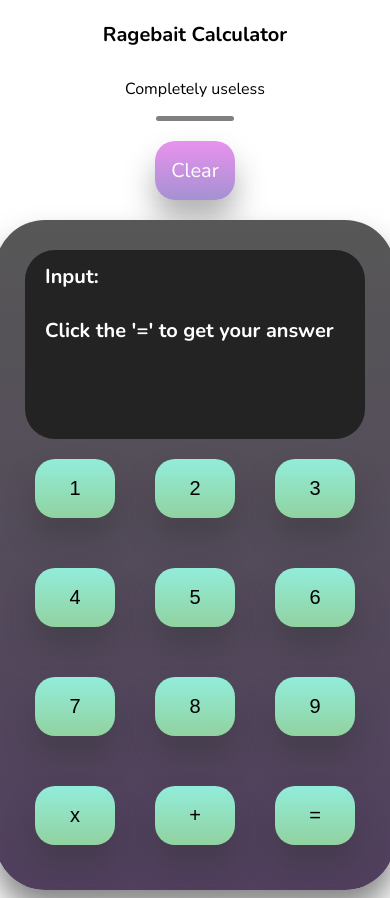
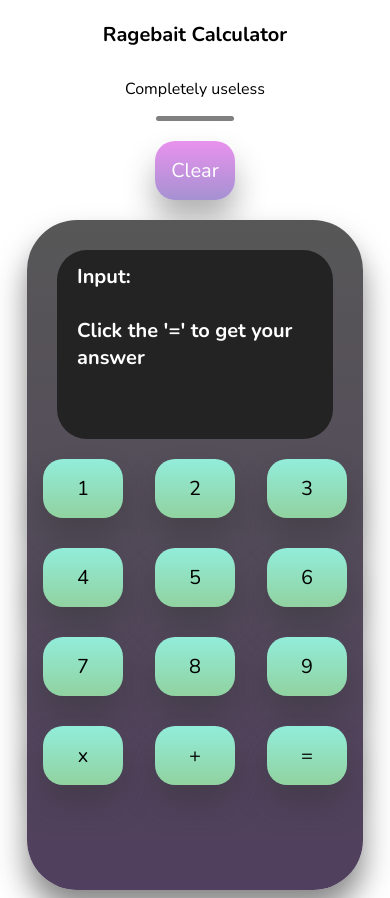
Before and after one commit to CapyGamesXD/RagebaitCalculator, a SvelteKit app: page / in a window 390 px wide. Built offline with nearby package versions, Linux system fonts and the light colour scheme.

Commit message:
Added animations

```diff
--- a/src/routes/premium/+page.svelte
+++ b/src/routes/premium/+page.svelte
@@ -25,7 +25,7 @@
 			<button class="clear" onclick={subtract}>Get premium??</button>
 			<div class="divider"></div>
 			<button onclick={subtract}>Get premium.</button>
-			<p>...Or else! :D</p>
+			<p>There's no other option...</p>
 		{:else}
 			<button onclick={subtract}>Are you sure?</button>
 			<p>Clicks remaining: {clicks}</p>
--- a/src/routes/styling.css
+++ b/src/routes/styling.css
@@ -13,7 +13,7 @@ body {
 .calculator {
 	display: flex;
 	flex-direction: column;
-	width: clamp(20rem, 50vw, 70rem);
+	width: clamp(16rem, 50vw, 70rem);
 	height: clamp(40rem, 60vh, 80rem);
 	background-image: linear-gradient(to bottom, rgb(87, 87, 87), rgb(80, 63, 94));
 	box-shadow: 0px 20px 30px rgba(49, 49, 49, 0.585);
@@ -30,7 +30,7 @@ h1 {
 .screen {
 	display: flex;
 	flex-direction: column;
-	width: clamp(20rem, 50vw, 70rem);
+	width: clamp(16rem, 50vw, 70rem);
 	height: clamp(10rem, 20vh, 50rem);
 	background-color: rgb(35, 35, 35);
 	border-radius: 30px;
@@ -53,14 +53,15 @@ row {
 	flex-direction: row;
 	justify-content: center;
 	align-items: center;
-	gap: 40px;
+	gap: clamp(2rem, 4vw, 7rem);
 	margin-top: 20px;
-	margin-bottom: 30px;
+	margin-bottom: 10px;
 }
 
 button {
+	font-family: 'Nunito', sans-serif;
 	width: clamp(5rem, 15vw, 15rem);
-
+	color: black;
 	height: 7vh;
 	background-image: linear-gradient(to bottom, rgb(146, 237, 218), rgb(145, 210, 160));
 	border-radius: 20px;
@@ -68,6 +69,11 @@ button {
 	box-shadow: 0px 20px 30px rgba(49, 49, 49, 0.37);
 	outline: none;
 	border: none;
+	transform: translateX(0px);
+	transition: transform 0.1s ease-in-out;
+}
+button:hover {
+	transform: scale(1.1);
 }
 
 img {
```
